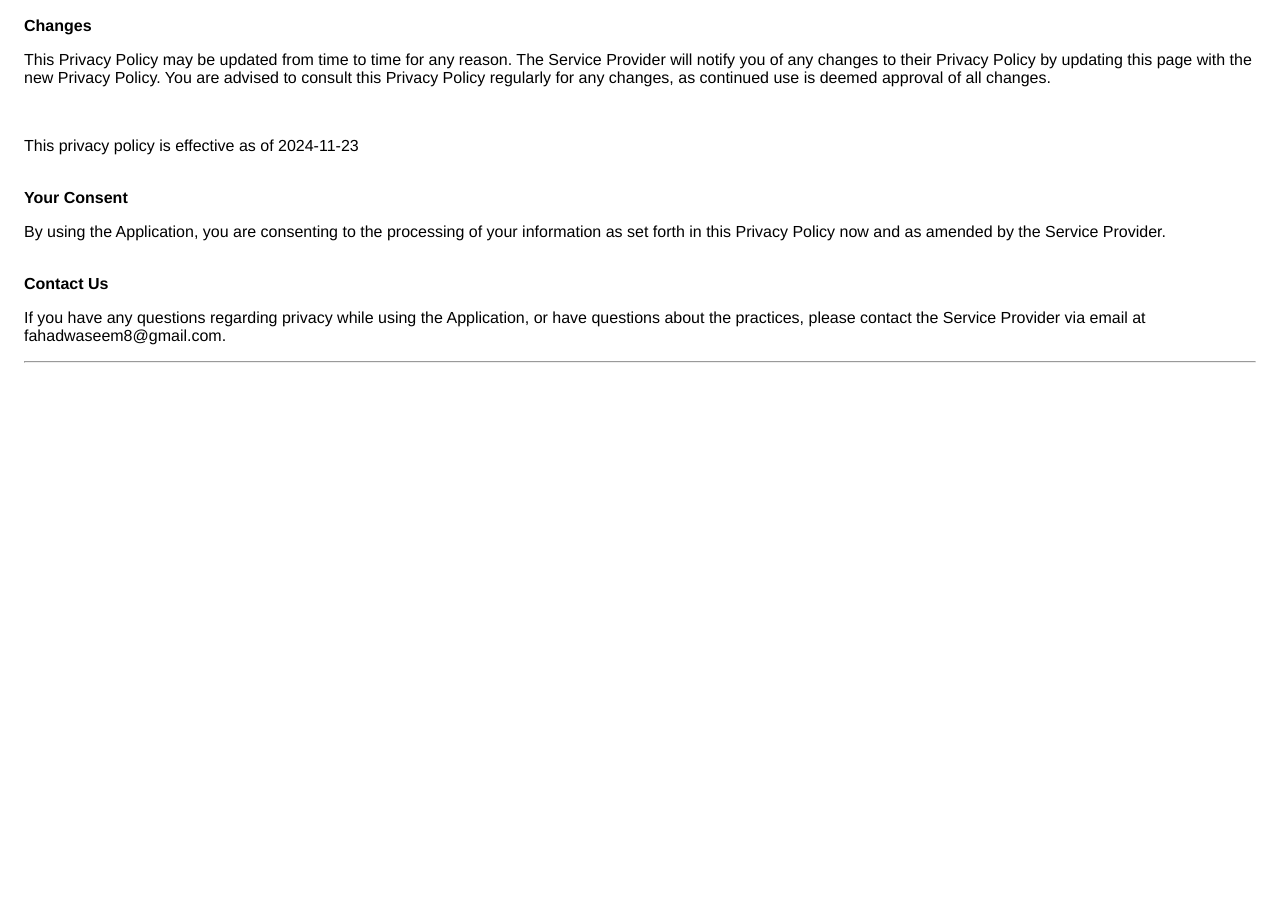
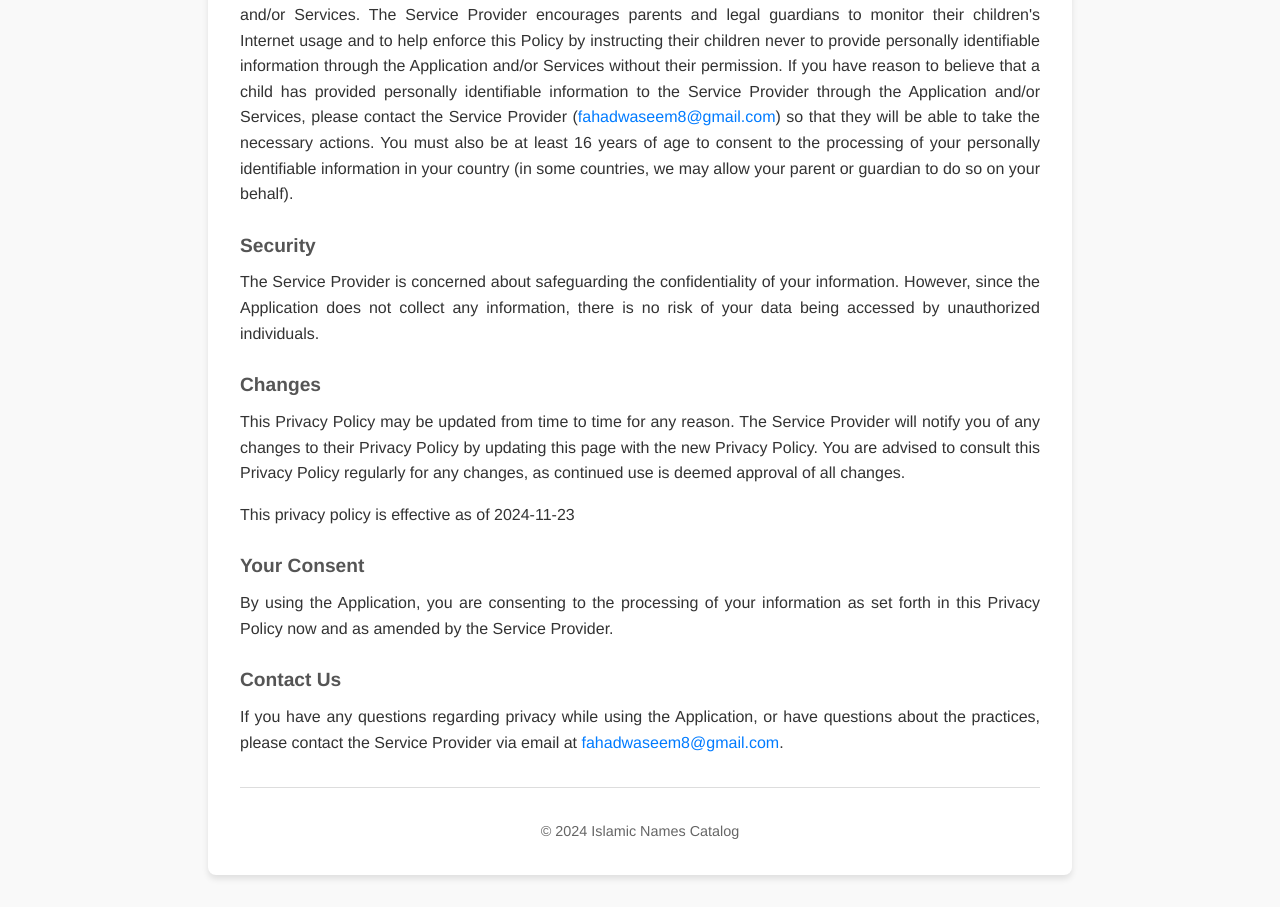
Before and after one commit to fahadwaseem8/islamic-names-catalog, a website: page privacy-policy.html in a window 1280 px wide. Shown: the part 821-1728 px from the top of the page. Before the commit the page ends 1216 px from the top, so only its background shows below. Drawn offline with Linux system fonts and the light colour scheme.

Commit message:
Updated legal things

```diff
--- a/privacy-policy.html
+++ b/privacy-policy.html
@@ -7,100 +7,150 @@
     <style>
       body {
         font-family: "Helvetica Neue", Helvetica, Arial, sans-serif;
-        padding: 1em;
+        margin: 0;
+        padding: 0;
+        background-color: #f9f9f9;
+        color: #333;
+        line-height: 1.6;
+      }
+      .container {
+        max-width: 800px;
+        margin: 2rem auto;
+        background: #fff;
+        padding: 2rem;
+        border-radius: 8px;
+        box-shadow: 0 4px 6px rgba(0, 0, 0, 0.1);
+      }
+      h1 {
+        font-size: 2rem;
+        color: #007bff;
+        text-align: center;
+        margin-bottom: 1.5rem;
+      }
+      strong {
+        display: block;
+        margin-top: 1.5rem;
+        font-size: 1.2rem;
+        color: #555;
+      }
+      p {
+        margin: 0.5rem 0 1rem;
+        text-align: justify;
+      }
+      hr {
+        margin: 2rem 0;
+        border: 0;
+        border-top: 1px solid #ddd;
+      }
+      a {
+        color: #007bff;
+        text-decoration: none;
+      }
+      a:hover {
+        text-decoration: underline;
+      }
+      footer {
+        text-align: center;
+        margin-top: 2rem;
+        font-size: 0.9rem;
+        color: #666;
       }
     </style>
   </head>
   <body>
-    <strong>Privacy Policy</strong>
+    <div class="container">
+      <h1>Privacy Policy</h1>
       <p>
         This privacy policy applies to the Islamic Names Catalog app (hereby
-      referred to as "Application") for mobile devices that was created by Fahad
-      Waseem (hereby referred to as "Service Provider") as a Free service. This
-      service is intended for use "AS IS".
+        referred to as "Application") for mobile devices that was created by
+        Fahad Waseem (hereby referred to as "Service Provider") as a Free
+        service. This service is intended for use "AS IS".
       </p>
-    <br /><strong
-      >What information does the Application obtain and how is it used?</strong
+      <strong
+        >What information does the Application obtain and how is it
+        used?</strong
       >
       <p>
-      The Application does not obtain any information when you download and use
-      it. Registration is not required to use the Application.
+        The Application does not obtain any information when you download and
+        use it. Registration is not required to use the Application.
       </p>
-    <br /><strong
-      >Does the Application collect precise real time location information of
+      <strong
+        >Does the Application collect precise real-time location information of
         the device?</strong
       >
       <p>
         This Application does not collect precise information about the location
         of your mobile device.
       </p>
-    <br /><strong
+      <strong
         >Do third parties see and/or have access to information obtained by the
         Application?</strong
       >
       <p>
-      Since the Application does not collect any information, no data is shared
-      with third parties.
+        Since the Application does not collect any information, no data is
+        shared with third parties.
       </p>
-    <br /><strong>What are my opt-out rights?</strong>
+      <strong>What are my opt-out rights?</strong>
       <p>
         You can stop all collection of information by the Application easily by
         uninstalling it. You may use the standard uninstall processes as may be
         available as part of your mobile device or via the mobile application
         marketplace or network.
       </p>
-    <br /><strong>Children</strong>
+      <strong>Children</strong>
       <p>
         The Application is not used to knowingly solicit data from or market to
         children under the age of 13.
       </p>
-    <br />
       <p>
         The Service Provider does not knowingly collect personally identifiable
-      information from children. The Service Provider encourages all children to
-      never submit any personally identifiable information through the
-      Application and/or Services. The Service Provider encourage parents and
+        information from children. The Service Provider encourages all children
+        to never submit any personally identifiable information through the
+        Application and/or Services. The Service Provider encourages parents and
         legal guardians to monitor their children's Internet usage and to help
         enforce this Policy by instructing their children never to provide
         personally identifiable information through the Application and/or
         Services without their permission. If you have reason to believe that a
         child has provided personally identifiable information to the Service
         Provider through the Application and/or Services, please contact the
-      Service Provider (fahadwaseem8@gmail.com) so that they will be able to
-      take the necessary actions. You must also be at least 16 years of age to
-      consent to the processing of your personally identifiable information in
-      your country (in some countries we may allow your parent or guardian to do
-      so on your behalf).
+        Service Provider (<a href="mailto:fahadwaseem8@gmail.com"
+          >fahadwaseem8@gmail.com</a
+        >) so that they will be able to take the necessary actions. You must
+        also be at least 16 years of age to consent to the processing of your
+        personally identifiable information in your country (in some countries,
+        we may allow your parent or guardian to do so on your behalf).
       </p>
-    <br /><strong>Security</strong>
+      <strong>Security</strong>
       <p>
         The Service Provider is concerned about safeguarding the confidentiality
         of your information. However, since the Application does not collect any
-      information, there is no risk of your data being accessed by unauthorized
-      individuals.
+        information, there is no risk of your data being accessed by
+        unauthorized individuals.
       </p>
-    <br /><strong>Changes</strong>
+      <strong>Changes</strong>
       <p>
         This Privacy Policy may be updated from time to time for any reason. The
-      Service Provider will notify you of any changes to their Privacy Policy by
-      updating this page with the new Privacy Policy. You are advised to consult
-      this Privacy Policy regularly for any changes, as continued use is deemed
-      approval of all changes.
+        Service Provider will notify you of any changes to their Privacy Policy
+        by updating this page with the new Privacy Policy. You are advised to
+        consult this Privacy Policy regularly for any changes, as continued use
+        is deemed approval of all changes.
       </p>
-    <br />
       <p>This privacy policy is effective as of 2024-11-23</p>
-    <br /><strong>Your Consent</strong>
+      <strong>Your Consent</strong>
       <p>
         By using the Application, you are consenting to the processing of your
-      information as set forth in this Privacy Policy now and as amended by the
-      Service Provider.
+        information as set forth in this Privacy Policy now and as amended by
+        the Service Provider.
       </p>
-    <br /><strong>Contact Us</strong>
+      <strong>Contact Us</strong>
       <p>
         If you have any questions regarding privacy while using the Application,
-      or have questions about the practices, please contact the Service Provider
-      via email at fahadwaseem8@gmail.com.
+        or have questions about the practices, please contact the Service
+        Provider via email at
+        <a href="mailto:fahadwaseem8@gmail.com">fahadwaseem8@gmail.com</a>.
       </p>
       <hr />
+      <footer>&copy; 2024 Islamic Names Catalog</footer>
+    </div>
   </body>
 </html>
```
Also changed, not shown: assets/images/Original-Logo.png. Lines whose indentation alone changed are shown as unchanged.
